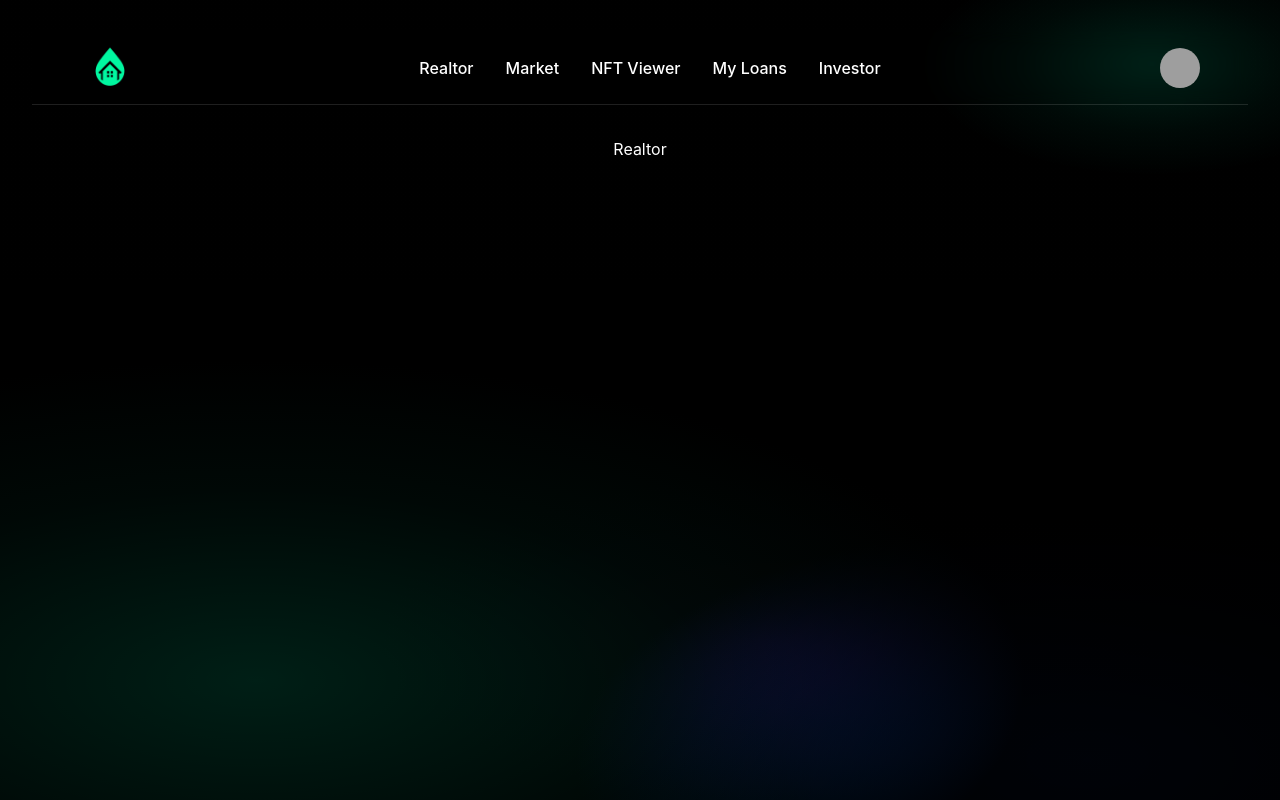
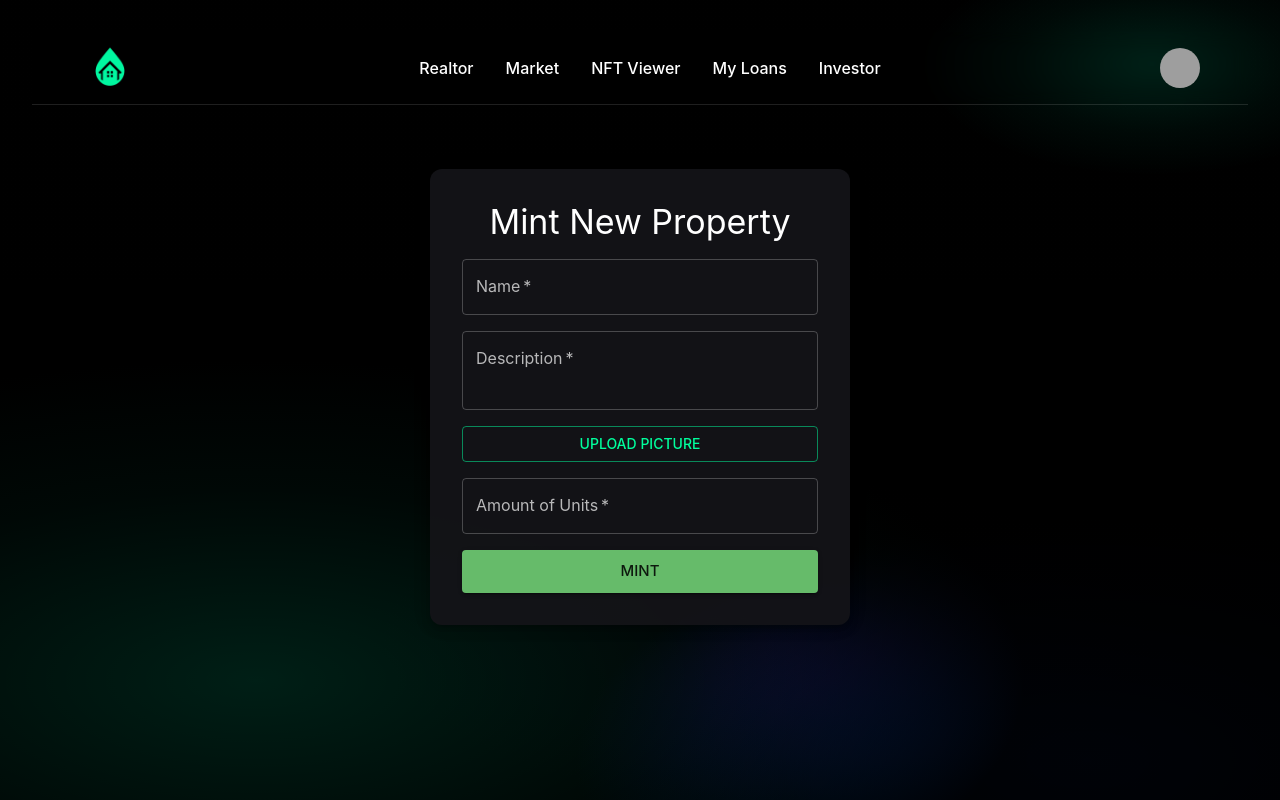
Before and after one commit to Constantino/liquid-real-estate, a React (Vite) app in the folder front-end/: page /realtor in a window 1280 px wide. Built offline with nearby package versions, Linux system fonts and the light colour scheme; grey boxes are pictures that could not be loaded.

Commit message:
added form for minting new property

```diff
--- a/front-end/src/pages/Realtor.jsx
+++ b/front-end/src/pages/Realtor.jsx
@@ -1,7 +1,115 @@
-import React from 'react';
+import React, { useState } from 'react';
+import {
+    Box,
+    Button,
+    TextField,
+    Typography,
+    Stack,
+    Paper,
+} from '@mui/material';
 
 const Realtor = () => {
-    return <div>Realtor</div>;
+    const [form, setForm] = useState({
+        name: '',
+        description: '',
+        units: '',
+        picture: null,
+        pictureUrl: '',
+    });
+
+    const handleChange = (e) => {
+        const { name, value } = e.target;
+        setForm((prev) => ({ ...prev, [name]: value }));
+    };
+
+    const handlePictureChange = (e) => {
+        const file = e.target.files[0];
+        if (file) {
+            const url = URL.createObjectURL(file);
+            setForm((prev) => ({ ...prev, picture: file, pictureUrl: url }));
+        }
+    };
+
+    const handleSubmit = (e) => {
+        e.preventDefault();
+        // Handle mint logic here
+        alert('Minted!');
+    };
+
+    return (
+        <Box
+            component={Paper}
+            elevation={6}
+            sx={{
+                maxWidth: 420,
+                mx: 'auto',
+                mt: 8,
+                p: 4,
+                borderRadius: 3,
+                background: 'rgba(20, 20, 24, 0.95)',
+            }}
+        >
+            <Typography variant="h4" mb={2} align="center">
+                Mint New Property
+            </Typography>
+            <form onSubmit={handleSubmit}>
+                <Stack spacing={2}>
+                    <TextField
+                        label="Name"
+                        name="name"
+                        value={form.name}
+                        onChange={handleChange}
+                        required
+                        fullWidth
+                    />
+                    <TextField
+                        label="Description"
+                        name="description"
+                        value={form.description}
+                        onChange={handleChange}
+                        required
+                        multiline
+                        minRows={2}
+                        fullWidth
+                    />
+                    <Button
+                        variant="outlined"
+                        component="label"
+                        color="primary"
+                    >
+                        Upload Picture
+                        <input
+                            type="file"
+                            accept="image/*"
+                            hidden
+                            onChange={handlePictureChange}
+                        />
+                    </Button>
+                    {form.pictureUrl && (
+                        <Box
+                            component="img"
+                            src={form.pictureUrl}
+                            alt="Preview"
+                            sx={{ width: '100%', maxHeight: 200, objectFit: 'contain', borderRadius: 2, mt: 1 }}
+                        />
+                    )}
+                    <TextField
+                        label="Amount of Units"
+                        name="units"
+                        type="number"
+                        value={form.units}
+                        onChange={handleChange}
+                        required
+                        inputProps={{ min: 1 }}
+                        fullWidth
+                    />
+                    <Button type="submit" variant="contained" color="success" size="large" fullWidth>
+                        Mint
+                    </Button>
+                </Stack>
+            </form>
+        </Box>
+    );
 };
 
 export default Realtor;
```
